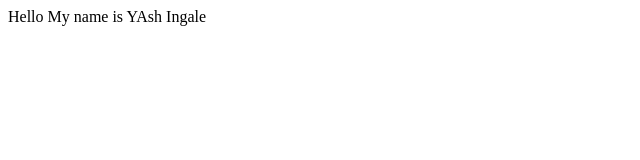
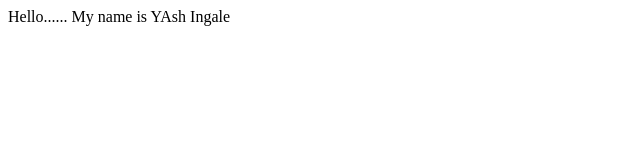
Before and after one commit to YashIngale22/second-one, a plain HTML site: page index.html in a window 1280 px wide. Shown: the full height of the page, 0-640 px from the left. Drawn offline with Linux system fonts and the light colour scheme.

Commit message:
First Commit from VS Code for index,html

```diff
--- a/index.html
+++ b/index.html
@@ -1 +1 @@
-<p>Hello My name is YAsh Ingale</p>
+<p>Hello...... My name is YAsh Ingale</p>
```
Also changed, not shown: 1 other file.
